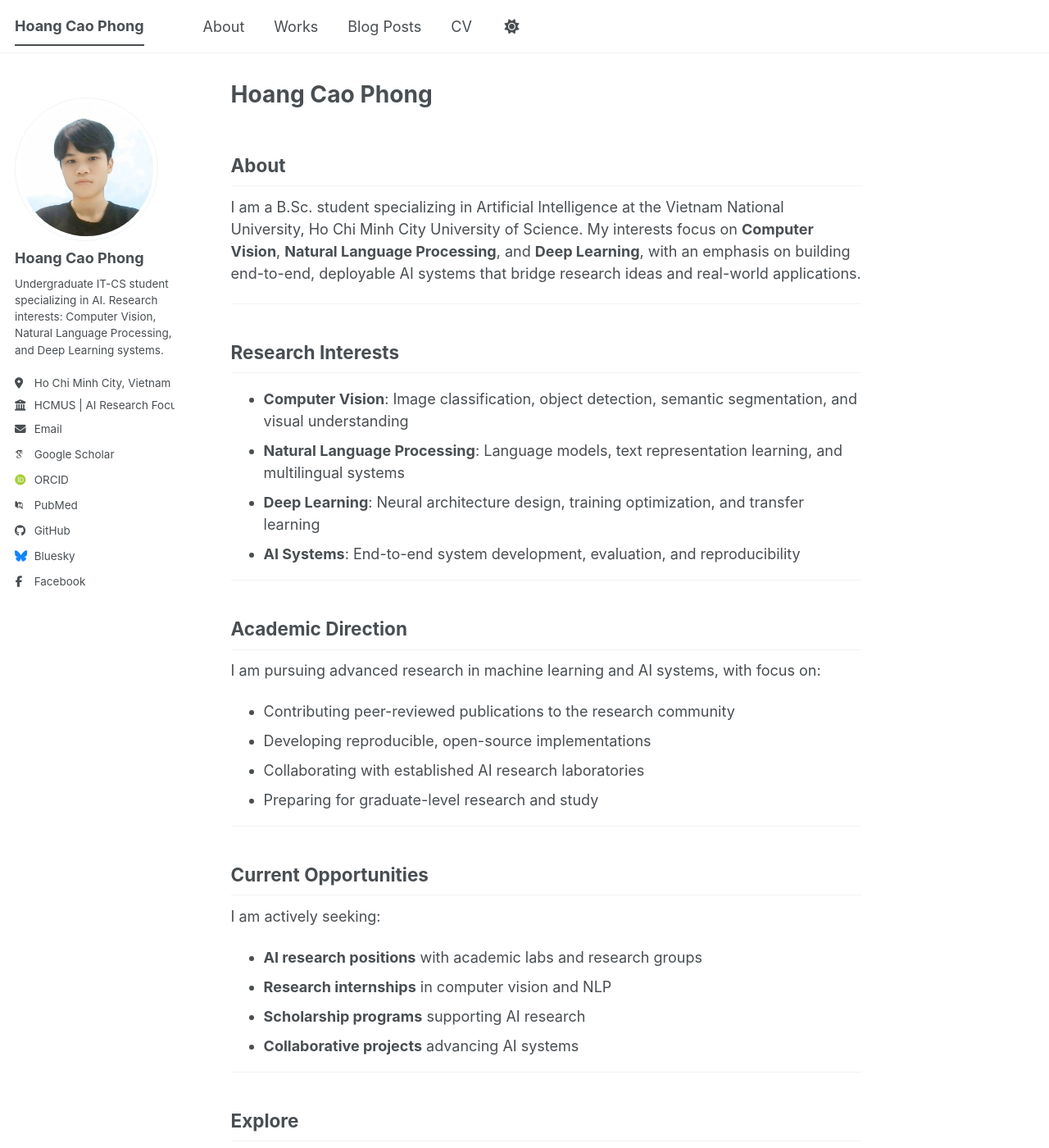
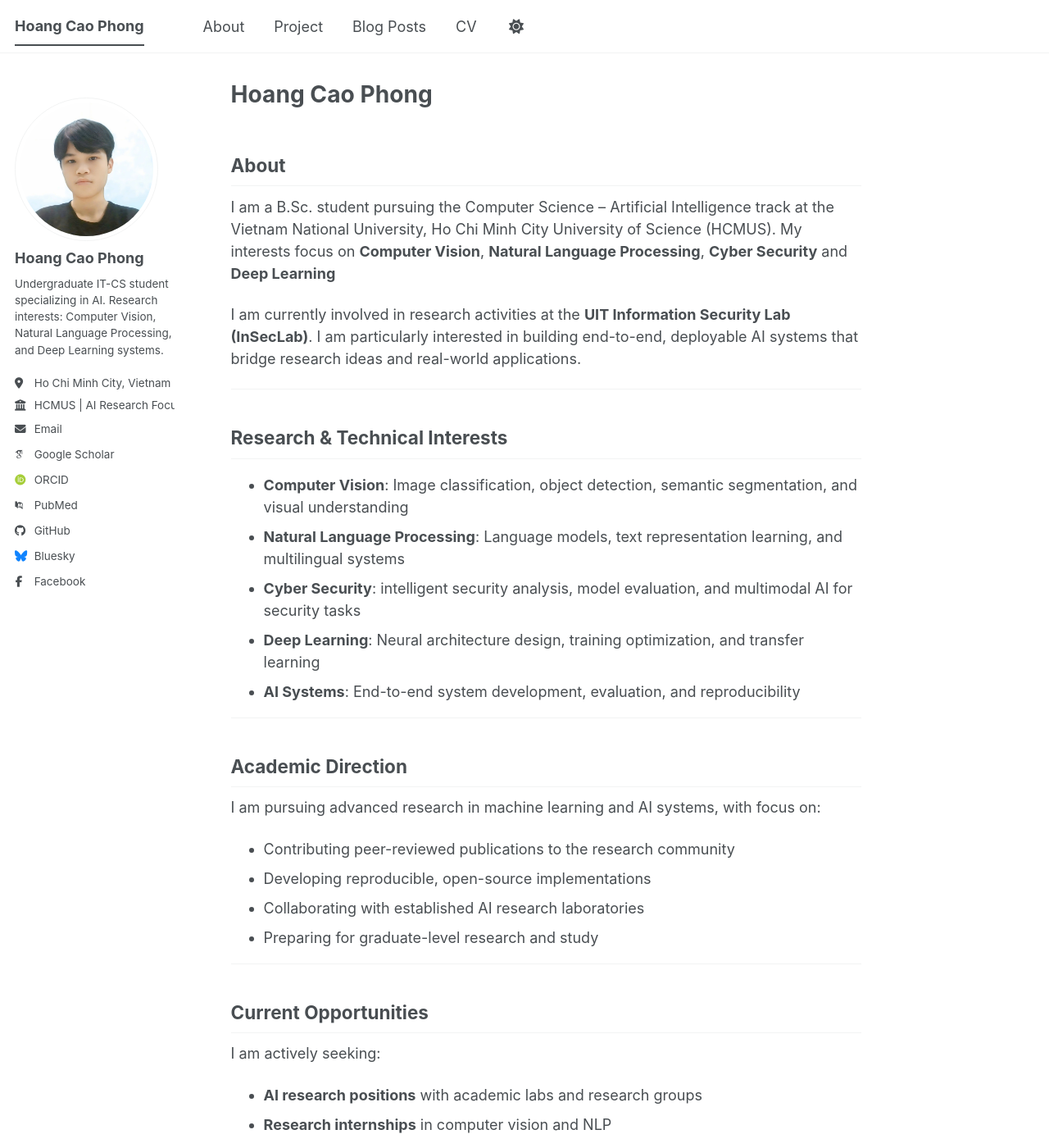
Before and after one commit to HoangCaoPhong/HoangCaoPhong.github.io, a Jekyll site: the page built from _pages/about.md, in a window 1280 px wide and 1400 px high. Shown: the whole window at 82% size. Built offline with Jekyll 4.4.1, drawn with Linux system fonts in a browser that asks for light colours; some web fonts are replaced; our own code applies the rules of GitHub Pages for plain Markdown files; a script bundle is joined from its source files by our own code; library files that are not in the unit come from our copies.

Commit message:
update in4

```diff
--- a/_data/navigation.yml
+++ b/_data/navigation.yml
@@ -5,8 +5,8 @@ main:
   - title: "About"
     url: /
 
-  - title: "Works"
-    url: /works/
+  - title: "Project"
+    url: /project/
 
   - title: "Blog Posts"
     url: /year-archive/
--- a/_pages/about.md
+++ b/_pages/about.md
@@ -6,14 +6,17 @@ author_profile: true
 
 ## About
 
-I am a B.Sc. student specializing in Artificial Intelligence at the Vietnam National University, Ho Chi Minh City  University of Science. My interests focus on **Computer Vision**, **Natural Language Processing**, and **Deep Learning**, with an emphasis on building end-to-end, deployable AI systems that bridge research ideas and real-world applications.
+I am a B.Sc. student pursuing the Computer Science – Artificial Intelligence track at the Vietnam National University, Ho Chi Minh City University of Science (HCMUS). My interests focus on **Computer Vision**, **Natural Language Processing**, **Cyber Security** and **Deep Learning**
+
+I am currently involved in research activities at the **UIT Information Security Lab (InSecLab)**. I am particularly interested in building end-to-end, deployable AI systems that bridge research ideas and real-world applications.
 
 ---
 
-## Research Interests
+## Research & Technical Interests
 
 - **Computer Vision**: Image classification, object detection, semantic segmentation, and visual understanding
 - **Natural Language Processing**: Language models, text representation learning, and multilingual systems
+- **Cyber Security**: intelligent security analysis, model evaluation, and multimodal AI for security tasks
 - **Deep Learning**: Neural architecture design, training optimization, and transfer learning
 - **AI Systems**: End-to-end system development, evaluation, and reproducibility
 
@@ -33,6 +36,7 @@ I am pursuing advanced research in machine learning and AI systems, with focus o
 ## Current Opportunities
 
 I am actively seeking:
+
 - **AI research positions** with academic labs and research groups
 - **Research internships** in computer vision and NLP
 - **Scholarship programs** supporting AI research
@@ -42,5 +46,5 @@ I am actively seeking:
 
 ## Explore
 
-- [**Works**](/works/)  Projects and implementations
-- [**CV**](/cv/)  Full curriculum vitae
+- [**Project**](/project/) Projects and implementations
+- [**CV**](/cv/) Full curriculum vitae
```
Also changed, not shown: _pages/404.md (+1 -0 lines), _pages/project.md (renamed from _pages/works.md, +2 -2 lines).
